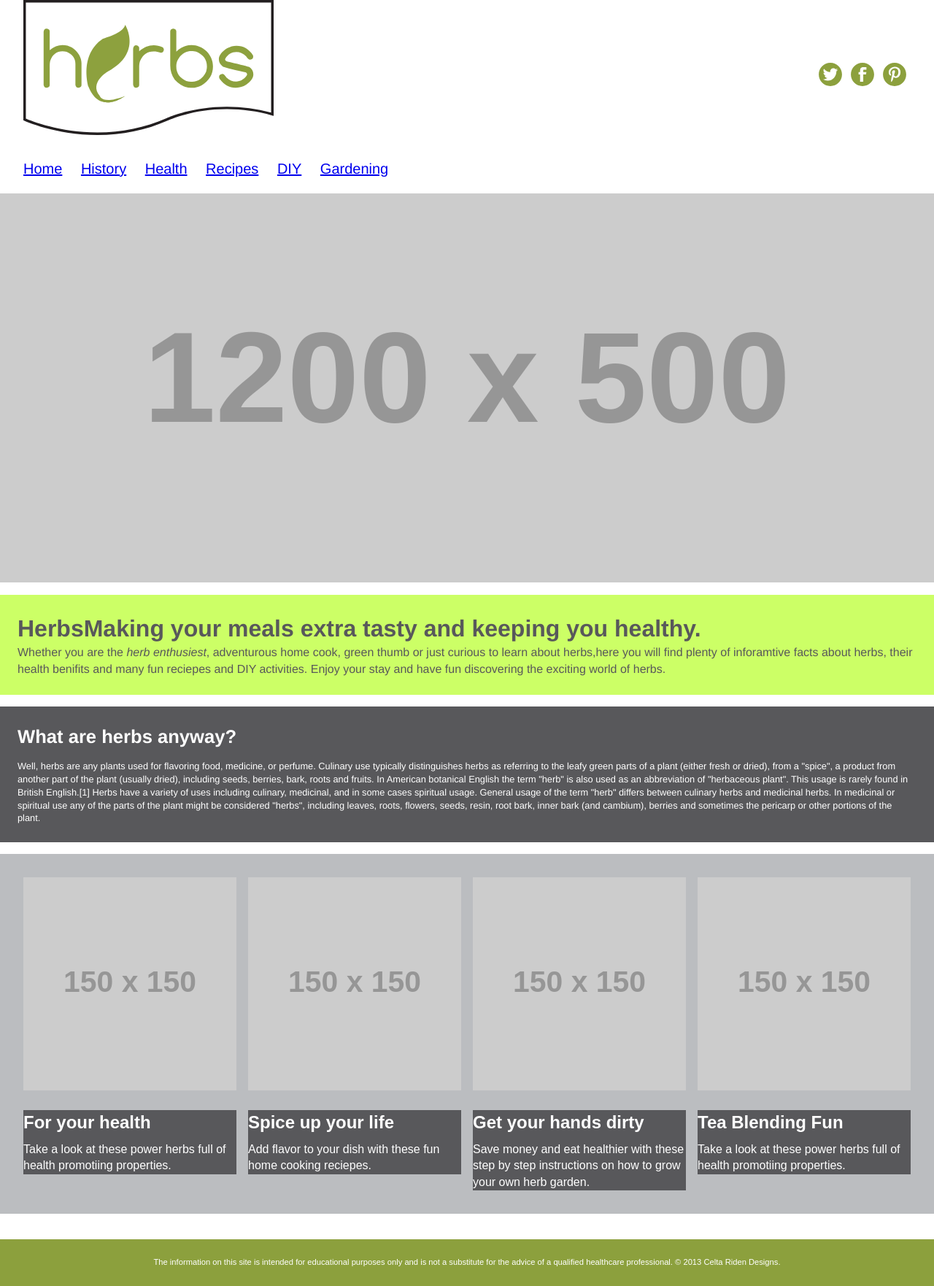
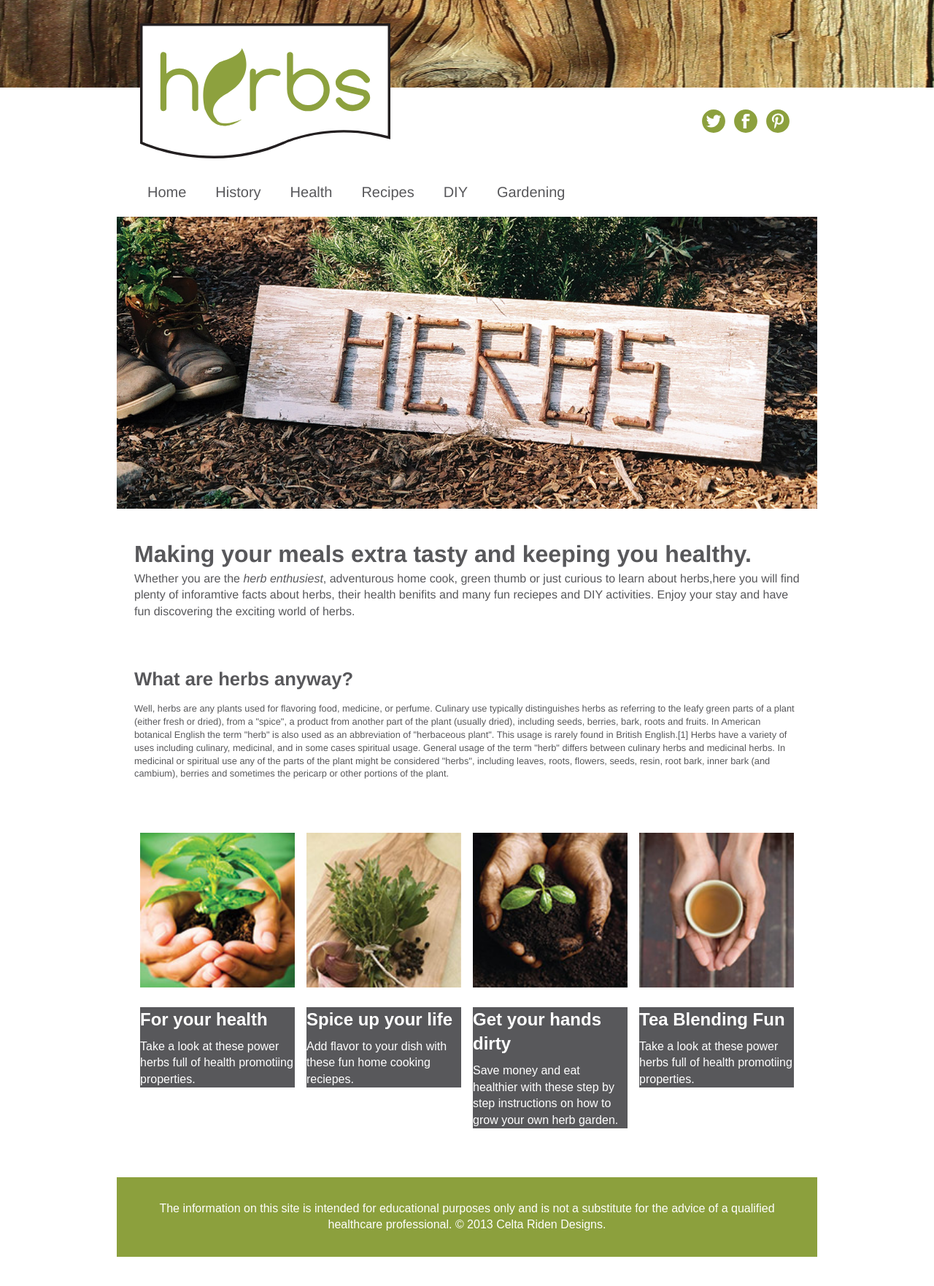
Before and after one commit to CeltaRiden/large-data-website, a Jekyll site: the page built from index.html, in a window 1280 px wide. Shown: the whole page at 73% size. Built offline with Jekyll 4.4.1, drawn with Linux system fonts in a browser that asks for light colours; Markdown is read by kramdown in place of the engine named in the settings; after the commit the page ends 1722 px from its top, so only the background shows below that.

Commit message:
Added images

```diff
--- a/_layouts/default.html
+++ b/_layouts/default.html
@@ -39,10 +39,10 @@
 
 <body>
 
+
+	<div class="container">
+
 		<header>
-
-
-
 			<div class="header-top">
 				<div class="herbs-logo">
 					<h1><a href="{{site.baseurl}}/index.html"><img src="{{site.baseurl}}/img/herbslogo.svg" class="logo-img" alt="Herbs Logo"></a></h1>
@@ -70,12 +70,12 @@
 
 			<nav class="header-bottom">
 				<ul class="nav-list">
-					<li class="nav-list-item nav-list-item-inline"><a href="{{site.baseurl}}/">Home</a></li>
-					<li class="nav-list-item nav-list-item-inline"><a href="{{site.baseurl}}/history/">History</a></li>
-					<li class="nav-list-item nav-list-item-inline"><a href="{{site.baseurl}}/health/">Health</a></li>
-					<li class="nav-list-item nav-list-item-inline"><a href="{{site.baseurl}}/recipes/">Recipes</a></li>
-					<li class="nav-list-item nav-list-item-inline"><a href="{{site.baseurl}}/diy/">DIY</a></li>
-					<li class="nav-list-item nav-list-item-inline"><a href="{{site.baseurl}}/gardening/">Gardening</a></li>
+					<li class="nav-list-item"><a href="{{site.baseurl}}/">Home</a></li>
+					<li class="nav-list-item"><a href="{{site.baseurl}}/history/">History</a></li>
+					<li class="nav-list-item"><a href="{{site.baseurl}}/health/">Health</a></li>
+					<li class="nav-list-item"><a href="{{site.baseurl}}/recipes/">Recipes</a></li>
+					<li class="nav-list-item"><a href="{{site.baseurl}}/diy/">DIY</a></li>
+					<li class="nav-list-item"><a href="{{site.baseurl}}/gardening/">Gardening</a></li>
 				</ul>
 			</nav>
 
@@ -90,5 +90,7 @@
 
 		</footer>
 
+	</div>
+
 </body>
 </html>
--- a/css/general.css
+++ b/css/general.css
@@ -18,7 +18,19 @@ html {
 	font: normal 100%/1.4 Helvetica, Arial, sans-serif;
 }
 
+body {
+	background-image: url("../img/top-texture.jpg");
+	background-repeat: repeat-x;
+	background-position: top;
+	background-size: 100% 120px;
 
+}
+
+.container{
+	display: block;
+	max-width: 60em;
+	margin: 0 auto;
+}
 
 .header-top {
 	overflow: hidden;
@@ -82,15 +94,30 @@ html {
 }
 
 .nav-list {
+	overflow: hidden;
 }
 
 .nav-list-item {
 	list-style-type: none;
 }
 
+.nav-list-item a {
+	display: block;
+	text-decoration: none;
+	background-color: #DEE1D4;
+	color: #58585B;
+	padding: 0.5em;
+}
+
+.nav-list-item a:hover,
+.nav-list-item a:focus,
+.nav-list-item a:active{
+	background-color:#58585B;
+	color:#DEE1D4;
+}
 
 .intro{
-	background-color:#CF6;
+	background-color:transparent;
 	text-decoration:none;
 	padding:1.5em;
 }
@@ -108,7 +135,7 @@ html {
 
 .about {
 	display: inline-block;
-	background-color: #58585B;
+	background-color: transparent;
 	text-decoration:none;
 	margin-top: 1em;
 	margin-bottom: 1em;
@@ -117,14 +144,14 @@ html {
 
 .about h3 {
 	font-size:1.6em;
-	color: #FFF;
+	color: #58585B;
 	padding-bottom: 0.5em;
 
 }
 
 .about p {
 	font-size: 0.8em;
-	color: #FFF;
+	color: #58585B;
 
 }
 
@@ -132,21 +159,35 @@ footer {
 	text-align:center;
 	background-color: #8CA03D;
 	margin-top: 35px;
-	padding: 1.5em;
+	padding: 2em;
 
 }
 
 footer p{
 	font-family:Arial, Helvetica, sans-serif;
-	font-size: 0.7em;
+	font-size: 1em;
 	color: #FFF;
 	padding: 0;
 
 }
 
+@media only screen and (min-width: 25em) {
+
+	.nav-list-item{
+		display: inline-block;
+		width: 50%;
+		float: left;
+		background-color: none;
+		color: none;
+	}
+}
 
 
-@media only screen and (min-width: 38em) {
+@media only screen and (min-width: 39em) {
+
+	body{
+		margin-top: 2em;
+	}
 
 	header {
 		margin: 0 2em;
@@ -169,20 +210,35 @@ footer p{
   }
 
 
+  .nav-list-item {
+  	display:inline;
+	margin-right: 1em;
+  	width: auto;
+  	background-color: none;
+  }
+
+  .nav-list-item a {
+  	display: inline;
+	background-color: transparent;
+	color: #58585B;
+  }
+
+  .nav-list-item a:hover,
+  .nav-list-item a:focus,
+  .nav-list-item a:active {
+  	background-color: transparent;
+  	color: #8CA03D;
+  }
+
   .social-media{
 	  float: right;
 	  display:inline;
-	  margin-top: 5em;
+	  margin-top: 7em;
   }
 
   .header-bottom {
 	text-align: left;
 }
-
-  .nav-list-item-inline {
-		display:inline;
-		margin-right: 1em;
-  }
 
 
   .unit-l-4-4 img {
--- a/css/media-object.css
+++ b/css/media-object.css
@@ -1,5 +1,5 @@
 .grid{
-	background-color: #BBBDC0;
+	background-color: transparent;
 	padding: 1.5em;
 }
 
--- a/index.html
+++ b/index.html
@@ -6,7 +6,7 @@ subtitle: Making meals tasty and keeping you healthy; Ottawa, Canada
 
 	<div  class="home-img">
 
-		<img src="http://placehold.it/1200x500" alt="">
+		<img src="../img/homepagemainpic.jpg" alt="">
 			<!-- Hide figure whenever it goes onto mobile site. -->
 	</div>
 
@@ -16,7 +16,7 @@ subtitle: Making meals tasty and keeping you healthy; Ottawa, Canada
 	<div class="intro">
 
 
-		<h2><strong>Herbs</strong>Making your meals extra tasty and keeping you healthy.</h2>
+		<h2>Making your meals extra tasty and keeping you healthy.</h2>
 
 		<p>Whether you are the <em>herb enthusiest</em>, adventurous home cook, green thumb or just curious to learn about
 herbs,here you will find plenty of inforamtive facts about herbs, their health benifits and many fun reciepes and DIY activities. Enjoy your stay and have fun discovering the exciting world of herbs.
@@ -43,7 +43,7 @@ Herbs have a variety of uses including culinary, medicinal, and in some cases sp
 			<div class="unit unit-s-1 unit-m-1-2 unit-l-1-4">
 				<div class="unit-spacer">
 						<div class="media-img media-img-stacked">
-							<a href="{{site.baseurl}}/health/"><img src="http://placehold.it/150x150" alt="" class="flex-img"></a>
+							<a href="{{site.baseurl}}/health/"><img src="../img/foryourhealth.jpg" alt="" class="flex-img"></a>
 						</div>
 
 						<div class="media-body ">
@@ -56,7 +56,7 @@ Herbs have a variety of uses including culinary, medicinal, and in some cases sp
 			<div class="unit unit-s-1 unit-m-1-2 unit-l-1-4">
 				<div class="unit-spacer">
 						<div class="media-img media-img-stacked">
-							<a class="" href="{{site.baseurl}}/recipes/">	<img src="http://placehold.it/150x150" alt="" class="flex-img"></a>
+							<a class="" href="{{site.baseurl}}/recipes/">	<img src="../img/spiceupyourlife.jpg" alt="" class="flex-img"></a>
 						</div>
 
 						<div class="media-body">
@@ -70,7 +70,7 @@ Herbs have a variety of uses including culinary, medicinal, and in some cases sp
 			<div class="unit unit-s-1 unit-m-1-2 unit-l-1-4">
 				<div class="unit-spacer">
 						<div class="media-img media-img-stacked">
-							<a class="" href="gardening.html">	<img src="http://placehold.it/150x150" alt="" class="flex-img"></a>
+							<a class="" href="gardening.html">	<img src="../img/getyourhandsdirty.jpg" alt="" class="flex-img"></a>
 						</div>
 
 						<div class="media-body">
@@ -84,7 +84,7 @@ Herbs have a variety of uses including culinary, medicinal, and in some cases sp
 			<div class="unit unit-s-1 unit-m-1-2 unit-l-1-4">
 				<div class="unit-spacer">
 						<div class="media-img media-img-stacked">
-							<a class="" href="diy.html">	<img src="http://placehold.it/150x150" alt="" class="flex-img"></a>
+							<a class="" href="diy.html">	<img src="../img/teablendingfun.jpg" alt="" class="flex-img"></a>
 						</div>
 
 						<div class="media-body">
```
Also changed, not shown: health/echinacea.md (+1 -4 lines), img/foryourhealth.jpg (added), img/getyourhandsdirty.jpg (added), img/homepagemainpic.jpg (added), img/saffron-rice.jpg (added), img/spiceupyourlife.jpg (added), img/stuffed-tomatoe-peaches.jpg (added), img/teablendingfun.jpg (added), img/top-texture.jpg (added), 1 other file. Lines whose indentation alone changed are shown as unchanged.
